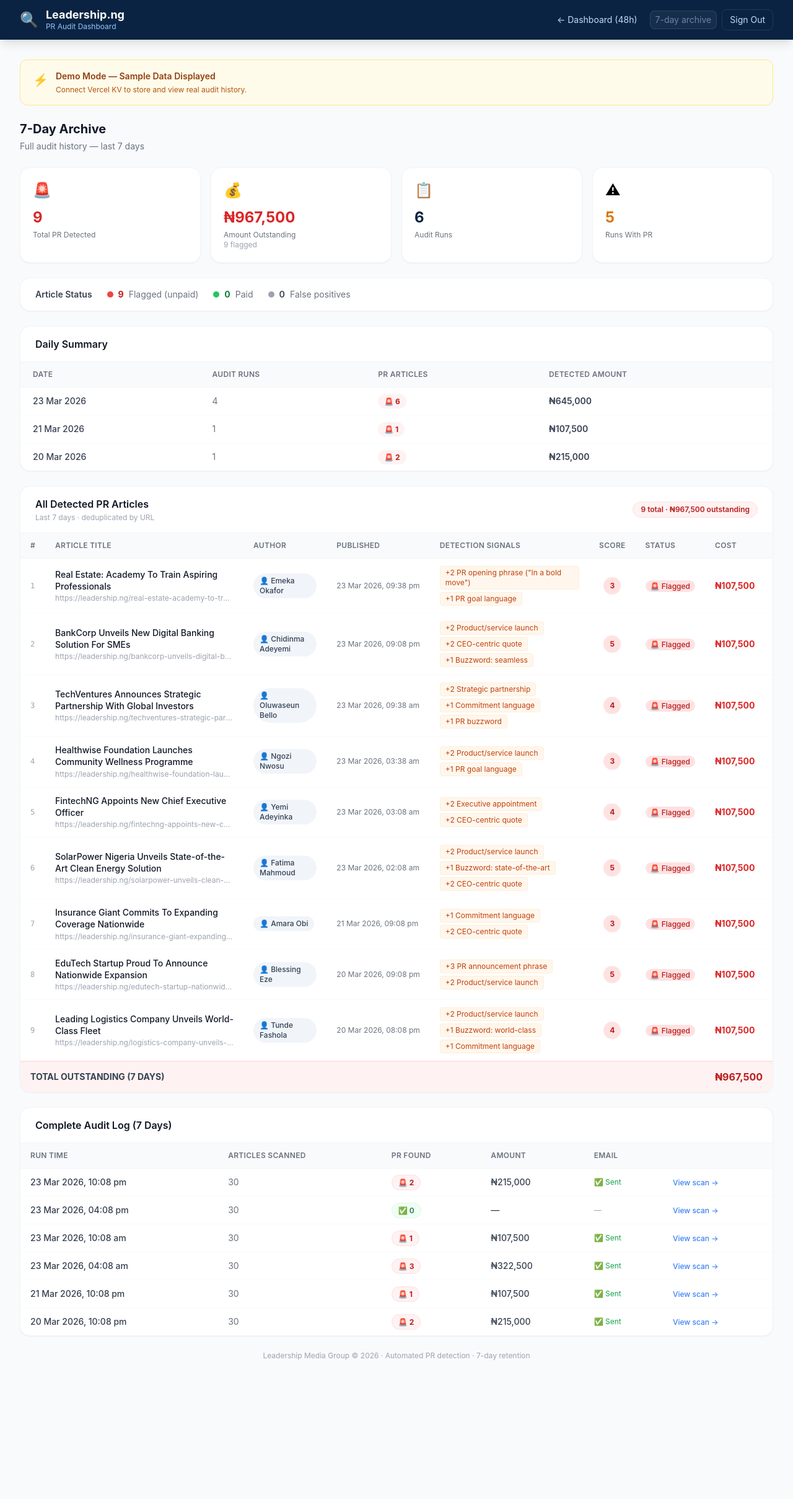
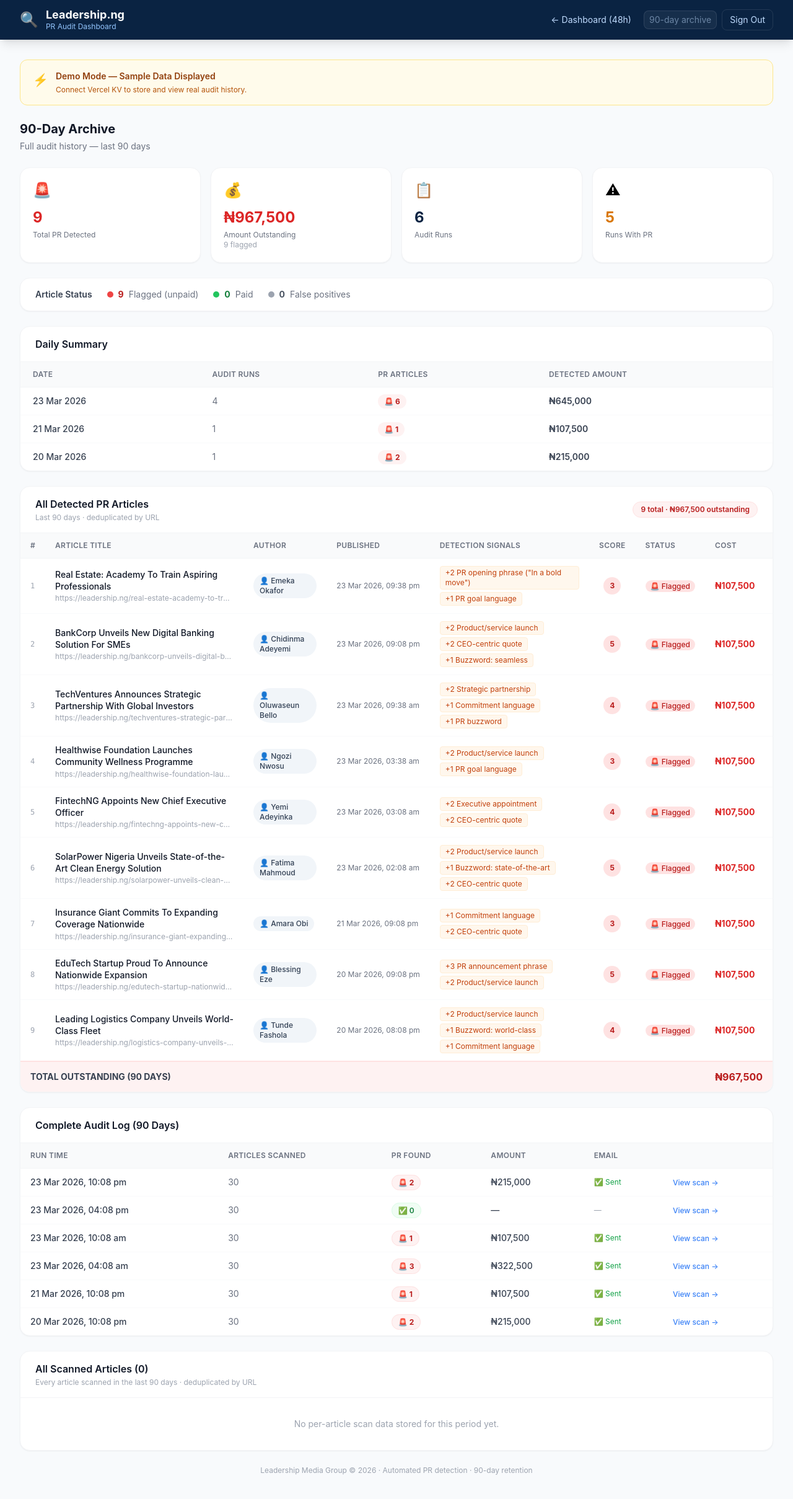
Before and after one commit to iamossai/leadership-pr-dashboard, a Next.js app: page /archive in a window 1280 px wide. Shown: the top 2418 px of the page at 62% size. Before the commit the page ends 2243 px from the top, so only its background shows below. Built offline with nearby package versions, Linux system fonts and the light colour scheme.

Commit message:
archive: 90-day window/labels + All Scanned Articles section

```diff
--- a/app/archive/page.js
+++ b/app/archive/page.js
@@ -22,10 +22,18 @@ export const revalidate = 0
 
 export default async function ArchivePage() {
   const [runs, statuses] = await Promise.all([
-    getAuditRuns(168),
+    getAuditRuns(2160),
     getArticleStatuses(),
   ])
   const isDemo = !isKVConfigured()
+
+  // Every article scanned across runs (dedup by URL, newest kept)
+  const allScannedMap = new Map()
+  runs.forEach(r => (r.all_articles || []).forEach(a => {
+    const prev = allScannedMap.get(a.url)
+    if (!prev || new Date(a.date) > new Date(prev.date)) allScannedMap.set(a.url, a)
+  }))
+  const allScanned = [...allScannedMap.values()].sort((a, b) => new Date(b.date) - new Date(a.date))
 
   // Deduplicate PR articles by URL across all runs
   const seenUrls = new Set()
@@ -67,7 +75,7 @@ export default async function ArchivePage() {
             </div>
             <nav className="flex items-center gap-2">
               <Link href="/" className="text-blue-200 hover:text-white text-sm px-3 py-1.5 rounded-lg hover:bg-white/10 transition-colors">← Dashboard (48h)</Link>
-              <span className="text-blue-200/50 text-sm hidden sm:block px-2 py-1 rounded-lg bg-white/5 border border-white/10">7-day archive</span>
+              <span className="text-blue-200/50 text-sm hidden sm:block px-2 py-1 rounded-lg bg-white/5 border border-white/10">90-day archive</span>
               <LogoutButton />
             </nav>
           </div>
@@ -86,8 +94,8 @@ export default async function ArchivePage() {
         )}
 
         <div>
-          <h2 className="text-xl font-bold text-gray-900">7-Day Archive</h2>
-          <p className="text-gray-500 text-sm mt-1">Full audit history — last 7 days</p>
+          <h2 className="text-xl font-bold text-gray-900">90-Day Archive</h2>
+          <p className="text-gray-500 text-sm mt-1">Full audit history — last 90 days</p>
         </div>
 
         <div className="grid grid-cols-2 lg:grid-cols-4 gap-4">
@@ -153,7 +161,7 @@ export default async function ArchivePage() {
           <div className="px-6 py-4 border-b border-gray-100 flex items-center justify-between">
             <div>
               <h3 className="font-semibold text-gray-900">All Detected PR Articles</h3>
-              <p className="text-gray-400 text-xs mt-0.5">Last 7 days · deduplicated by URL</p>
+              <p className="text-gray-400 text-xs mt-0.5">Last 90 days · deduplicated by URL</p>
             </div>
             {allPR.length > 0 && (
               <span className="bg-red-50 text-red-700 text-xs font-semibold px-3 py-1 rounded-full border border-red-100">
@@ -164,7 +172,7 @@ export default async function ArchivePage() {
           {allPR.length === 0 ? (
             <div className="px-6 py-12 text-center">
               <span className="text-4xl">✅</span>
-              <p className="text-gray-600 font-medium mt-3">No PR content detected in the past 7 days</p>
+              <p className="text-gray-600 font-medium mt-3">No PR content detected in the past 90 days</p>
             </div>
           ) : (
             <div className="overflow-x-auto">
@@ -217,7 +225,7 @@ export default async function ArchivePage() {
                 </tbody>
                 <tfoot>
                   <tr className="bg-red-50 border-t-2 border-red-100">
-                    <td colSpan={7} className="px-4 py-3 font-bold text-gray-700 text-sm">TOTAL OUTSTANDING (7 DAYS)</td>
+                    <td colSpan={7} className="px-4 py-3 font-bold text-gray-700 text-sm">TOTAL OUTSTANDING (90 DAYS)</td>
                     <td className="px-4 py-3 font-bold text-red-700 text-base">{naira(totalOwed)}</td>
                   </tr>
                 </tfoot>
@@ -228,7 +236,7 @@ export default async function ArchivePage() {
 
         <div className="bg-white rounded-2xl shadow-sm border border-gray-100 overflow-hidden">
           <div className="px-6 py-4 border-b border-gray-100">
-            <h3 className="font-semibold text-gray-900">Complete Audit Log (7 Days)</h3>
+            <h3 className="font-semibold text-gray-900">Complete Audit Log (90 Days)</h3>
           </div>
           <div className="overflow-x-auto">
             <table className="w-full text-sm">
@@ -273,8 +281,44 @@ export default async function ArchivePage() {
           </div>
         </div>
 
+        <div className="bg-white rounded-2xl shadow-sm border border-gray-100 overflow-hidden">
+          <div className="px-6 py-4 border-b border-gray-100">
+            <h3 className="font-semibold text-gray-900">All Scanned Articles ({allScanned.length})</h3>
+            <p className="text-gray-400 text-xs mt-0.5">Every article scanned in the last 90 days · deduplicated by URL</p>
+          </div>
+          {allScanned.length === 0 ? (
+            <div className="px-6 py-8 text-center text-gray-400 text-sm">No per-article scan data stored for this period yet.</div>
+          ) : (
+            <div className="overflow-x-auto">
+              <table className="w-full text-sm">
+                <thead>
+                  <tr className="bg-gray-50 border-b border-gray-100">
+                    {['#', 'Article Title', 'Author', 'Published', 'Score', 'Class'].map(h => (
+                      <th key={h} className="px-4 py-3 text-left text-xs font-semibold text-gray-500 uppercase tracking-wide">{h}</th>
+                    ))}
+                  </tr>
+                </thead>
+                <tbody className="divide-y divide-gray-50">
+                  {allScanned.map((art, i) => (
+                    <tr key={art.url || i} className={art.isPR ? 'bg-red-50/30 hover:bg-red-50/60' : 'hover:bg-gray-50/50'}>
+                      <td className="px-4 py-3 text-gray-400 font-mono text-xs">{i + 1}</td>
+                      <td className="px-4 py-3 max-w-md">
+                        <a href={art.url} target="_blank" rel="noopener noreferrer" className="font-medium text-gray-900 hover:text-blue-700 hover:underline leading-snug block">{decodeHtml(art.title)}</a>
+                      </td>
+                      <td className="px-4 py-3 text-gray-600 text-xs whitespace-nowrap">{art.author || 'Unknown'}</td>
+                      <td className="px-4 py-3 text-gray-500 text-xs whitespace-nowrap">{fmt(art.date)}</td>
+                      <td className="px-4 py-3 text-center"><span className="inline-block bg-slate-100 text-slate-700 text-xs font-bold w-7 h-7 rounded-full leading-7 text-center">{art.score ?? '—'}</span></td>
+                      <td className="px-4 py-3 whitespace-nowrap">{art.isPR ? <span className="text-xs px-2 py-0.5 rounded-full bg-red-100 text-red-700 font-medium">PR</span> : <span className="text-xs px-2 py-0.5 rounded-full bg-green-100 text-green-700 font-medium">News</span>}</td>
+                    </tr>
+                  ))}
+                </tbody>
+              </table>
+            </div>
+          )}
+        </div>
+
         <p className="text-center text-gray-400 text-xs pb-4">
-          Leadership Media Group © 2026 · Automated PR detection · 7-day retention
+          Leadership Media Group © 2026 · Automated PR detection · 90-day retention
         </p>
       </main>
     </div>
```
